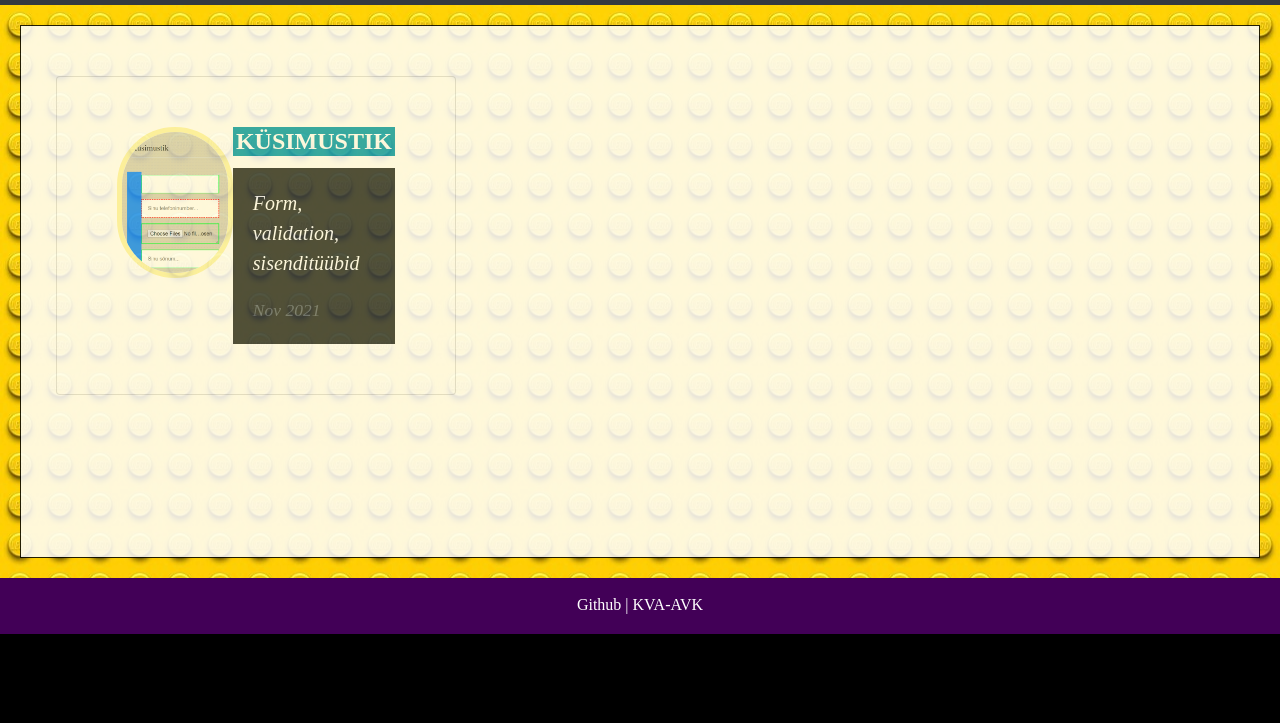
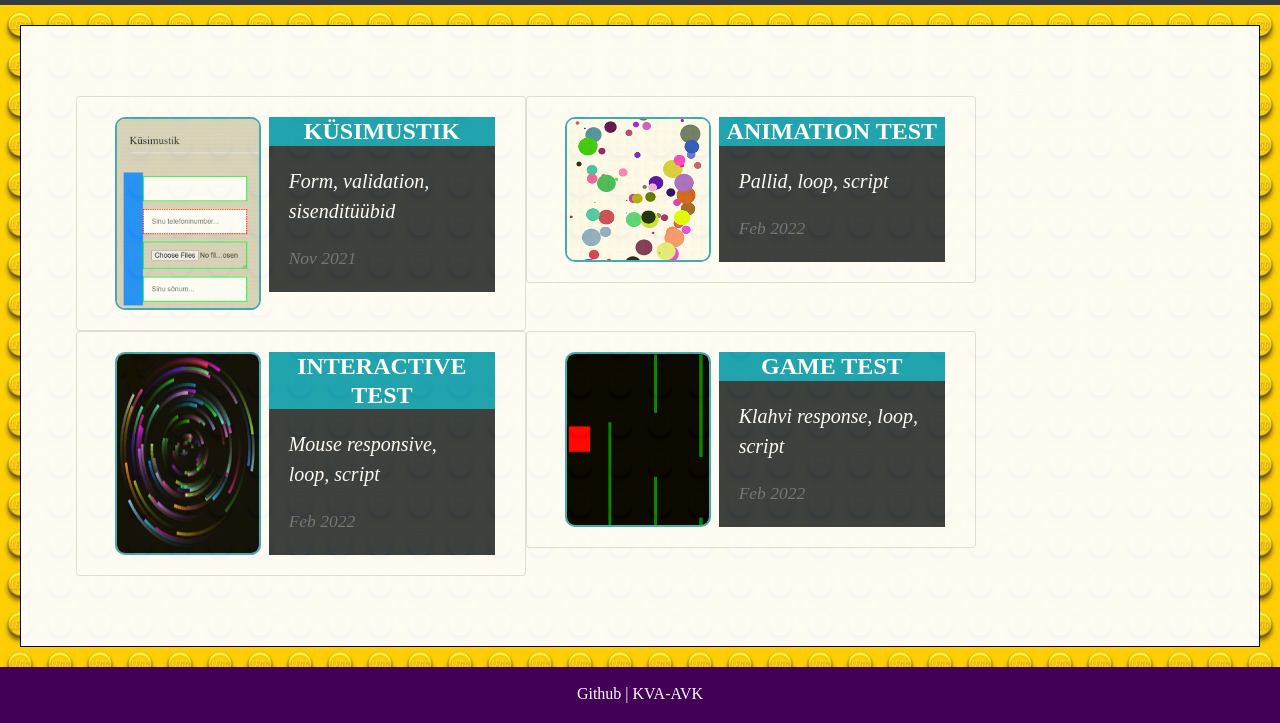
Before and after one commit to KVA-AVK/kood-projekt, a plain HTML site: page lessons.html in a window 1280 px wide. Shown: the part 151-874 px from the top of the page. Before the commit the page ends 800 px from the top, so only its background shows below. Drawn offline with nearby package versions, Linux system fonts and the light colour scheme.

Commit message:
Responsive boxes yum

```diff
--- a/lessons.html
+++ b/lessons.html
@@ -5,6 +5,7 @@
   <meta charset="utf-8">
   <meta name="viewport" content="width=device-width, initial-scale=1, shrink-to-fit=no">
   <title>Karmeni projekt</title>
+  <link rel="icon" href="images/icon.PNG" sizes="32x32">
   <link rel="stylesheet" href="https://cdn.jsdelivr.net/npm/bootstrap@4.6.1/dist/css/bootstrap.min.css"
     integrity="sha384-zCbKRCUGaJDkqS1kPbPd7TveP5iyJE0EjAuZQTgFLD2ylzuqKfdKlfG/eSrtxUkn" crossorigin="anonymous">
   <link rel="stylesheet" href="stylesheet.css">
@@ -13,6 +14,7 @@
 <body class="vh-100">
 
   <nav class="navbar navbar-expand-lg navbar-dark bg-dark">
+    <div class="container-fluid">
       <div class="row">
         <div class="header-logo">
           <img src="images/Karmeni_projekt.png" />
@@ -20,29 +22,33 @@
       </div>
       <!--container ends-->
       <div class="header-list">
+        <label class="btn btn-secondary btn-lg">
           <a class="nav-link" href="index.html">Esileht</a>
+        </label>
+        <label class="btn btn-secondary btn-lg active">
           <a class="nav-link" href="lessons.html">Testimised</a>
+        </label>
+      </div>
+    </div>
   </nav>
-
   <!-- HEADER UP TO HERE -->
 
+  <div class="container-fluid">
+    <div class="row background">
+      <div class="col transbox">
+        <div class="row">
 
-
-  <div class="main">
-    <div class="background">
-      <div class="transbox">
-        <div class="row">
           <div class="column">
-            <div class="card text-white" style="max-width: 400px;">
+            <div class="card text-white">
               <a href="lessons/contact.html">
                 <div class="row no-gutters">
                   <div class="col-md-5">
 
-                    <img src="images/Kysimustik.1.PNG" alt="..." style="width: 100%;">
+                    <img src="images/Kysimustik.1.PNG" alt="...">
                   </div>
                   <div class="col-md-7">
 
-                    <h5 class="card-title bg-info text-white">Küsimustik</h5>
+                    <h3 class="card-title bg-info text-white">Küsimustik</h3>
 
                     <div class="card-body bg-dark text-white">
 
@@ -54,13 +60,78 @@
               </a>
             </div>
           </div>
+
+          <div class="column">
+            <div class="card text-white">
+              <a href="lessons/animation_test.html">
+                <div class="row no-gutters">
+                  <div class="col-md-5">
+
+                    <img src="images/Balls;).PNG" alt="...">
                   </div>
-        <ul>
-          <li><a href="lessons/contact.html">1. Võta ühendust</a></li>
-          <li><a href="lessons/animation_test.html">2. Animation test</a></li>
-          <li><a href="lessons/interactive.html">3. Interactive test</a></li>
-          <li><a href="lessons/game.html">4. Game test</a></li>
-        </ul>
+                  <div class="col-md-7">
+
+                    <h3 class="card-title bg-info text-white">Animation test</h3>
+
+                    <div class="card-body bg-dark text-white">
+
+                      <p class="card-text">Pallid, loop, script</p>
+                      <p class="card-text"><small class="text-muted">Feb 2022</small></p>
+                    </div>
+                  </div>
+                </div>
+              </a>
+            </div>
+          </div>
+
+          <div class="column">
+            <div class="card text-white">
+              <a href="lessons/interactive.html">
+                <div class="row no-gutters">
+                  <div class="col-md-5">
+
+                    <img src="images/Circl.PNG" alt="...">
+                  </div>
+                  <div class="col-md-7">
+
+                    <h3 class="card-title bg-info text-white">Interactive test</h3>
+
+                    <div class="card-body bg-dark text-white">
+
+                      <p class="card-text">Mouse responsive, loop, script</p>
+                      <p class="card-text"><small class="text-muted">Feb 2022</small></p>
+                    </div>
+                  </div>
+                </div>
+              </a>
+            </div>
+          </div>
+
+          <div class="column">
+            <div class="card text-white">
+              <a href="lessons/game.html">
+                <div class="row no-gutters">
+                  <div class="col-md-5">
+
+                    <img src="images/game.PNG" alt="...">
+                  </div>
+                  <div class="col-md-7">
+
+                    <h3 class="card-title bg-info text-white">Game test</h3>
+
+                    <div class="card-body bg-dark text-white">
+
+                      <p class="card-text">Klahvi response, loop, script</p>
+                      <p class="card-text"><small class="text-muted">Feb 2022</small></p>
+                    </div>
+                  </div>
+                </div>
+              </a>
+            </div>
+          </div>
+
+        </div>
+
       </div>
     </div>
   </div>
--- a/stylesheet.css
+++ b/stylesheet.css
@@ -1,11 +1,10 @@
-html,body {
+html, body {
   -webkit-box-sizing: border-box;
   -moz-box-sizing: border-box;
   box-sizing: border-box;
   font-family:"Avenir Next";
-  margin: 0;
-  padding: 0;
   background-color: rgba(0, 0, 0, 1);
+  height: 100%;
 }
 
 *, *:before, *:after {
@@ -15,46 +14,52 @@ html,body {
 }
 
 .navbar {
-  background-color: #bc426a;
   color: #fff;
+  min-height: 10vh;
 }
 
 .header-logo {
   float: left;
-  font-size: 36px;
-  padding: 20px 50px;
+  padding: 20px;
 }
 
-.header-list, .header-list li {
+.header-list {
   float: left;
   padding: 10px 20px;
+  font-size: 20px;
+
 }
 
-li {
-  list-style: none;
+.btn {
+  font-family: Arial, Helvetica, sans-serif;
+  transition-duration: 0.2s;
 }
 
-.container-fluid {
-  height: inherit;
-  max-height: 72%;
-}
-
-.background {
-    background-image: url("images/lego.jpg");
-    background-size:inherit;
-    padding: 20px;
-    height: 100%;
+.btn:hover {
+  background-color: #1167e9;
+  color: white;
 }
 
 .footer.jumbotron {
   padding: 15px;
-  /* position: fixed; */
   margin-bottom: 0px;
   height: 7%;
+  min-height: 7vh;
   width: 100%;
   background-color: hsl(286, 100%, 17%);
   text-align: center;
   color: #fff;
+}
+.container-fluid {
+  max-height: inherit;
+  max-height:stretch;
+}
+
+.background {
+  background-image: url("images/lego.jpg");
+  background-size:inherit;
+  padding: 20px;
+  min-height: 80vh;
 }
 
 .transbox {
@@ -63,15 +68,44 @@ li {
   border: 1px solid black;
   opacity: 0.85;
 }
+h3 {
+  margin-block-end: 0em;
+}
 
-div.transbox .row, h2 {
-  padding:50px;
+div.transbox .card.text-white {
+  max-width:450px;
+  text-decoration: none;
+  /* background-color: #7d716c7e;
+  border:none;
+  border-radius: 10px; */
+}
+
+.card-title {
+  margin-bottom: 0rem;
+}
+
+.transbox.col, h2 {
+  padding: 50px;
+  opacity: 0.95;
+}
+
+.transbox.col h1 {
+  font-size: 60px;
+  padding: 50px;
+}
+
+.transbox.col span {
+  color: #ff4a4a;
+}
+
+div.transbox .row {
+  padding:20px;
 }
 
 div.transbox p {
   font-size: 20px;
   font-style: italic;
-  text-align:left;
+  text-align: left;
 }
 
 div.transbox .card-title.bg-info{
@@ -81,23 +115,19 @@ div.transbox .card-title.bg-info{
 }
 
 div.transbox img {
-  border: 5px solid rgb(243, 220, 9, 0.3);
-  border-radius: 60px;
+  border: 2px solid rgb(35 164 175 / 90%);
+  border-radius: 10px;
+  width: 90%;
+  height: 100%;
 }
 
-.copy-container h1 {
-  font-size: 60px;
-  padding: 50px;
-}
 
-.copy-container span {
-  color: #ff4a4a;
-}
 
-.contents {
+
+/* .contents {
   height: 500px;
   margin-top: 100px;
-}
+} */
 
 .section-title {
   border-bottom: 2px solid #dee7ec;
@@ -106,7 +136,7 @@ div.transbox img {
   margin-bottom: 50px;
 }
 
-.contents-item {
+/* .contents-item {
   float: left;
   margin-right: 40px;
 }
@@ -114,7 +144,7 @@ div.transbox img {
 .contents-item p {
   font-size: 24px;
   margin-top: 30px;
-}
+} */
 
 .contact-form {
   padding: 50px;
@@ -125,13 +155,13 @@ form {
   margin: 0 auto;
   width: 75%;
   /* Form outline */
-  background-color:rgba(212, 212, 212, 0.904);
   padding: 1em;
   border: 1px solid #CCC;
   border-radius: 1em;
 }
 
-form li + li {
+form li + li, li {
+  list-style: none;
   margin-top: 1em;
 }
 
@@ -148,35 +178,24 @@ input, textarea {
   border: 1px solid #dee7ec;
 }
 
-label {
+
+/* label { */
   /* Uniform size & alignment */
-  padding: 12px 12px 12px 12px;
+  /* padding: 12px 12px 12px 12px;
   display: inline-block;
   width: 90px;
   text-align: right;
-}
+} */
 
 .icon {
   padding: 22px;
-  background: dodgerblue;
+  background: rgb(30, 144, 255);
   color: white;
   min-width: 50px;
   text-align: center;
 }
 
-/* Floating column for labels: 25% width */
-.col-1 {
-  float: left;
-  width:30%;
-  margin-top: 6px;
-}
 
-/* Floating column for inputs: 75% width */
-.col-2 {
-  float: left;
-  width: 70%;
-  margin-top: 6px;
-}
 /* Add CSS for contact-submit */
 .contact-submit {
   background-color: #2c8801;
@@ -190,35 +209,6 @@ label {
 
 
 
-
-a:link, a:visited {
-  color: white;
-  padding: 0px 10px;
-  text-align: center;
-  text-decoration: none;
-  display: inline-block;
-}
-
-.row:after {
-  content:"";
-  display: table;
-  clear: both;
-}
-@media screen and (max-width: 600px) {
-  .col-1, .col-2, input[type=submit] {
-    width: 100%;
-    margin-top: 0;
-  }
-}
-
-input:invalid {
-  border: 2px dashed red;
-}
-
-input:valid {
-  border: 2px solid rgb(0, 255, 55);
-}
-
 canvas {
   padding: 0;
   margin: 0;
@@ -229,3 +219,38 @@ canvas {
   position:unset;
   z-index: 0;
 }
+
+
+
+a:link, a:visited {
+  color: white;
+  padding: 0px 10px;
+  text-align: center;
+}
+
+.row:after {
+  content:"";
+  display: table;
+  clear: both;
+}
+@media screen and (max-width: 768px) {
+  div.transbox img {
+
+    width: 60%;
+  }
+}
+
+@media screen and (max-width: 600px) {
+  .col-1, .col-2, input[type=submit] {
+    width: 100%;
+    margin-top: 0;
+  }}
+
+
+input:invalid {
+  border: 2px dashed red;
+}
+
+input:valid {
+  border: 2px solid rgb(0, 255, 55);
+}
```
Also changed, not shown: index.html (+10 -15 lines), lessons/animation_test.html (+11 -8 lines), lessons/contact.html (+11 -5 lines), lessons/game.html (+13 -12 lines), lessons/interactive.html (+10 -4 lines), lessons/suva.html (+1 -1 lines), images/Balls;).PNG (added), images/Circl.PNG (added), images/game.PNG (added), images/icon.PNG (added). Lines whose indentation alone changed are shown as unchanged.
